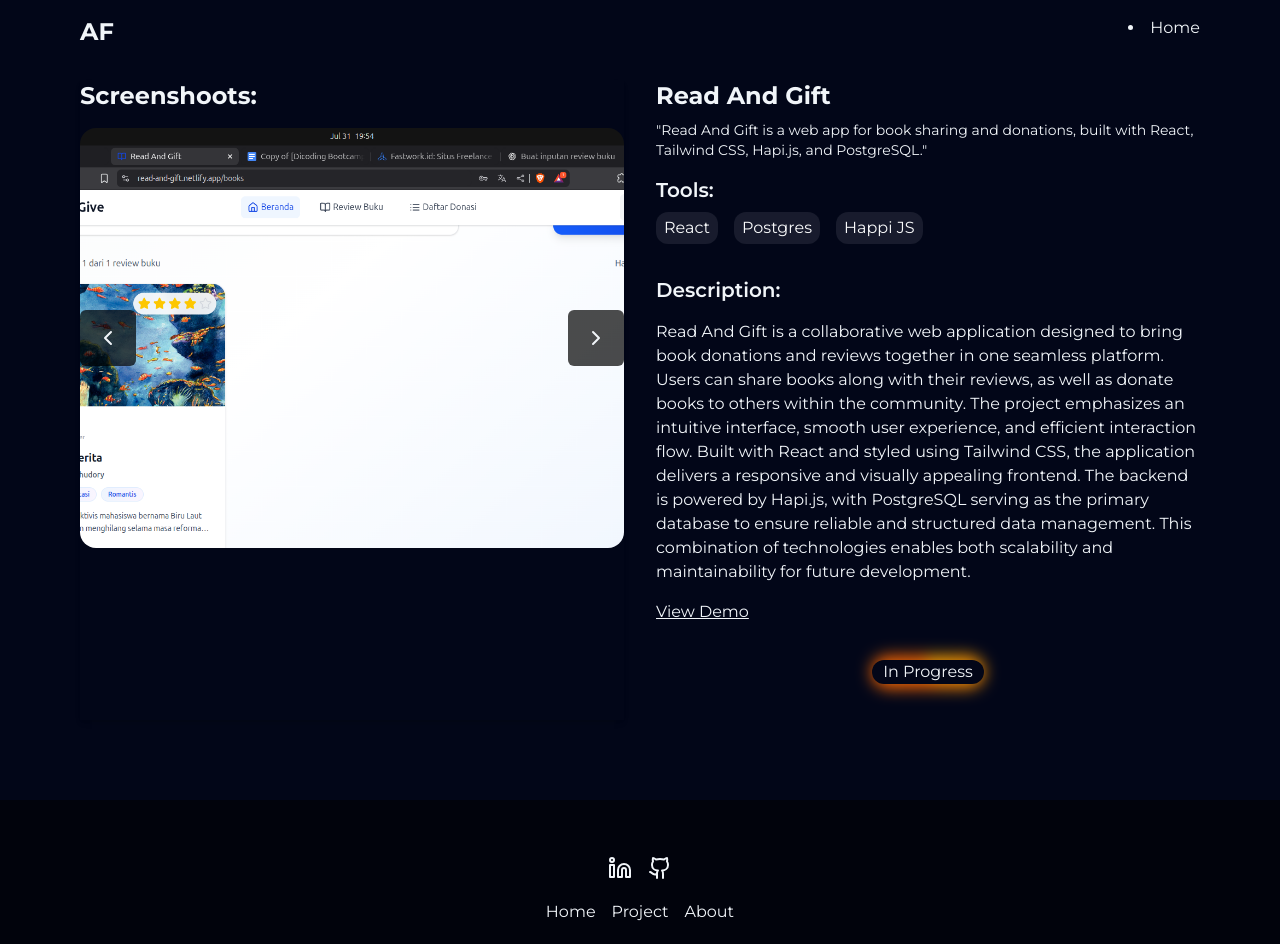
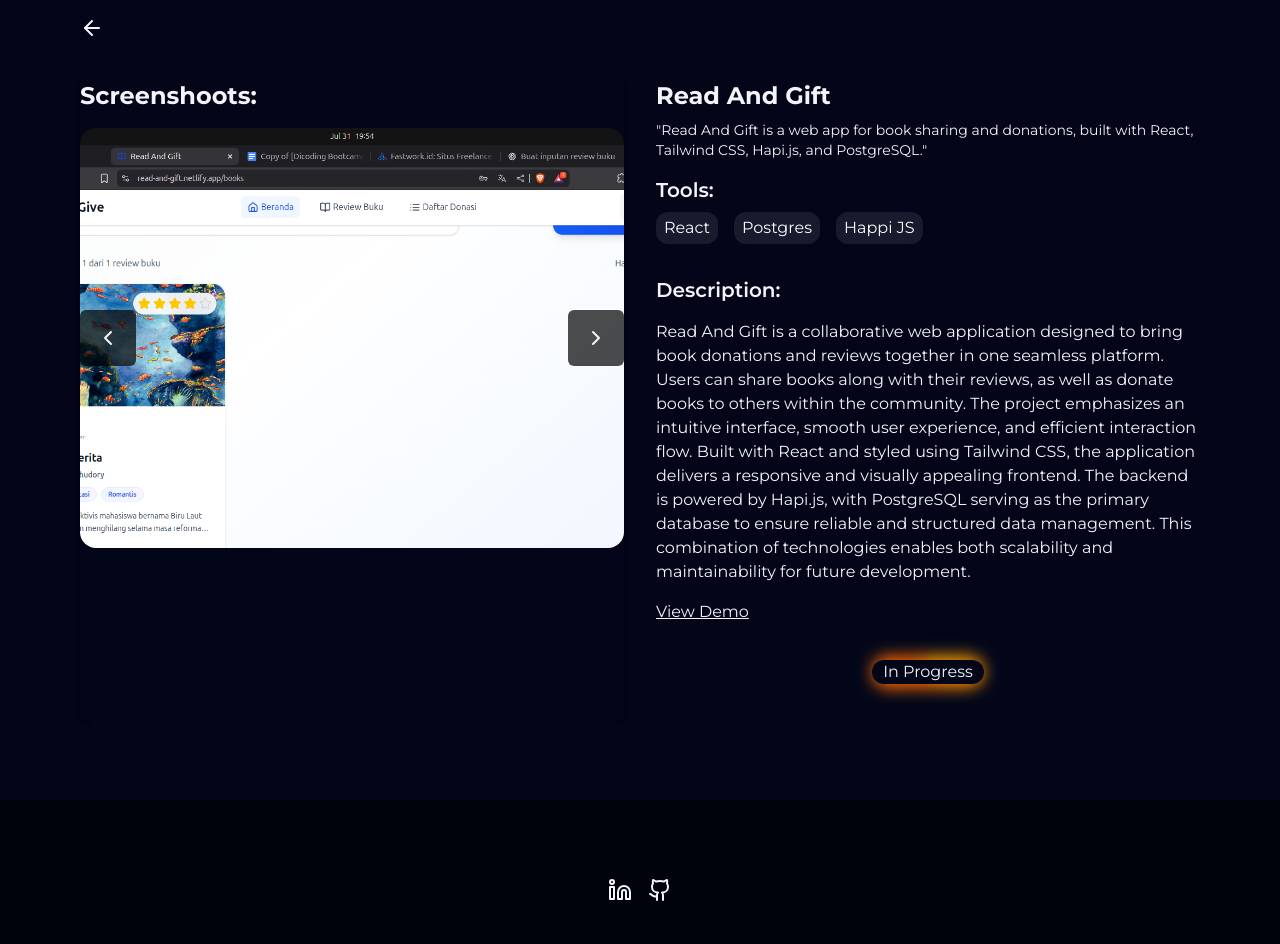
Before and after one commit to AchmadFajarN/web-porto, a React (Vite) app: page /project/1 in a window 1280 px wide. Shown: the top 944 px of the page. Built offline with nearby package versions, Linux system fonts and the light colour scheme; a web font is replaced by a local one.

Commit message:
add otomatic animation scroll on navbar

```diff
--- a/src/App.jsx
+++ b/src/App.jsx
@@ -2,16 +2,30 @@ import "./style/index.css";
   import { Routes, Route } from "react-router-dom";
   import Navbar from "./components/Navbar";
   import Homepage from "./pages/Homepage";
-import Pages from './pages/Project';
+  import Pages from "./pages/Project";
   import Footer from "./components/Footer";
+  import { useRef } from "react";
 
   const App = () => {
+    const homeTarget = useRef(null);
+    const aboutTarget = useRef(null);
+    const projectTarget = useRef(null);
     return (
       <>
         <div className="bg-slate-950 font-montserat min-w-full min-h-[100vh] text-slate-100 overflow-hidden">
-        <Navbar />
+          <Navbar homeTarget={ homeTarget } projectTarget={projectTarget} aboutTarget={aboutTarget} />
           <Routes>
-          <Route path="/" element={<Homepage />} />
+            <Route
+              path="/"
+              element={
+                <Homepage
+                  homeTarget={homeTarget}
+                  aboutTarget={aboutTarget}
+                  projectTarget={projectTarget}
+                  targetRef={projectTarget}
+                />
+              }
+            />
             <Route path="/project/:id" element={<Pages />} />
           </Routes>
           <Footer />
--- a/src/components/Footer.jsx
+++ b/src/components/Footer.jsx
@@ -7,11 +7,6 @@ const Footer = () => {
             <Linkedin />
             <Github />
         </div>
-        <ul className="flex gap-4">
-            <li>Home</li>
-            <li>Project</li>
-            <li>About</li>
-        </ul>
         <p className="text-sm font-semibold mt-5 text-center">© 2025 | Achmad Fajar | achmadfajar712@gmail.com</p>
     </footer>
   )
--- a/src/components/Hero.jsx
+++ b/src/components/Hero.jsx
@@ -1,7 +1,7 @@
 import { Typewriter } from 'react-simple-typewriter'
 import { Download, FolderGit2, Linkedin, Mail, ChevronDown } from 'lucide-react';
 
-const Hero = ({ targetRef }) => {
+const Hero = ({ targetRef, homeTarget }) => {
 
   const handlerScroll = () => {
     targetRef.current.scrollIntoView({
@@ -14,7 +14,7 @@ const Hero = ({ targetRef }) => {
   const data = ["Web Developer", "Front-End", "Back-End"];
 
   return (
-    <div className="relative w-full pt-10 flex flex-col items-center h-screen bg-radial-[at_50%_0%] from-slate-50/20 via-slate-950 via-60% to-slate-950 to-90%">
+    <div ref={homeTarget} className="relative w-full pt-10 flex flex-col items-center h-screen bg-radial-[at_50%_0%] from-slate-50/20 via-slate-950 via-60% to-slate-950 to-90%">
       <div className='absolute size-200 -top-[50%] animate-wiggle '>
         <div className='absolute shadow-[0_0_10px_#ffffff] size-1 bg-white border bottom-0 rounded-full'>
         </div>
@@ -55,7 +55,7 @@ const Hero = ({ targetRef }) => {
         <a href='https://github.com/AchmadFajarN' target='_blank' className=' cursor-pointer font-semibold text-sm justify-center items-center py-2 px-4 bg-linear-to-t from-emerald-400 to-green-500 hover:shadow-[0_0_20px_2px_rgba(52,211,153,0.5)] transition-all ease-in duration-300 rounded-md'>
           <div className='flex w-full h-full shadow-[0_25px_10px_rgba(0,0,0,0.3)] justify-center items-center gap-2'>
             <FolderGit2 size={20} />
-            See My Repos
+            See My Github
           </div>
         </a>
       </div>
--- a/src/components/Navbar.jsx
+++ b/src/components/Navbar.jsx
@@ -1,12 +1,20 @@
 import { useScroll } from "motion/react";
 import { useState, useEffect } from "react";
 import { useLocation, Link } from "react-router-dom";
+import { ArrowLeftIcon } from "lucide-react";
 
-const Navbar = () => {
+const Navbar = ({ homeTarget, projectTarget, aboutTarget }) => {
   const { scrollY } = useScroll();
   const location = useLocation();
 
   const [currentScrollPosition, setCurrentScrollPosition] = useState(0);
+
+  const handlerScroll = (target) => {
+    target.current.scrollIntoView({
+      behavior: 'smooth',
+      block: 'start'
+    })
+  }
 
   useEffect(() => {
     const unsubscribe = scrollY.onChange((latest) => {
@@ -24,31 +32,29 @@ const Navbar = () => {
       } transition-all ease-in`}
     >
       <nav className="flex justify-between">
-        <h1 className="font-bold text-2xl">AF</h1>
+        <h1 className={`font-bold text-2xl ${ location.pathname !== '/' && 'hidden' }`}>AF</h1>
         <div className="">
           {location.pathname === "/" ? (
             <>
               <ul className="flex gap-4">
-                <li className="hover:text-yellow-500 cursor-pointer transition-colors ease-in">
+                <li onClick={() => handlerScroll(homeTarget) } className="hover:text-yellow-500 cursor-pointer transition-colors ease-in">
                   Home
                 </li>
-                <li className="hover:text-yellow-500 cursor-pointer transition-colors ease-in">
+                <li onClick={() => handlerScroll(projectTarget) } className="hover:text-yellow-500 cursor-pointer transition-colors ease-in">
                   Project
                 </li>
-                <li className="hover:text-yellow-500 cursor-pointer transition-colors ease-in">
+                <li onClick={()  => handlerScroll(aboutTarget) } className="hover:text-yellow-500 cursor-pointer transition-colors ease-in">
                   About
                 </li>
               </ul>
             </>
           ) : (
-            <li>
               <Link
                 className="hover:text-yellow-500 transition-colors ease-in"
                 to={"/"}
               >
-                Home
+                <ArrowLeftIcon />
               </Link>
-            </li>
           )}
         </div>
       </nav>
--- a/src/pages/Homepage.jsx
+++ b/src/pages/Homepage.jsx
@@ -5,15 +5,14 @@ import Contact from "../components/Contact";
 import About from "../components/About";
 import { useRef } from "react";
 
-const Homepage = () => {
-  const targetRef = useRef(null);
+const Homepage = ({ homeTarget, aboutTarget, projectTarget, targetRef }) => {
 
   return (
     <>
-      <Hero targetRef={targetRef} />
-      <Project targetRef={targetRef} />
+      <Hero targetRef={ targetRef } homeTarget={ homeTarget } />
+      <Project targetRef={ projectTarget } />
       <Tools />
-      <About />
+      <About aboutRef={ aboutTarget } />
       <Contact />
     </>
   );
```
Lines whose indentation alone changed are shown as unchanged.
